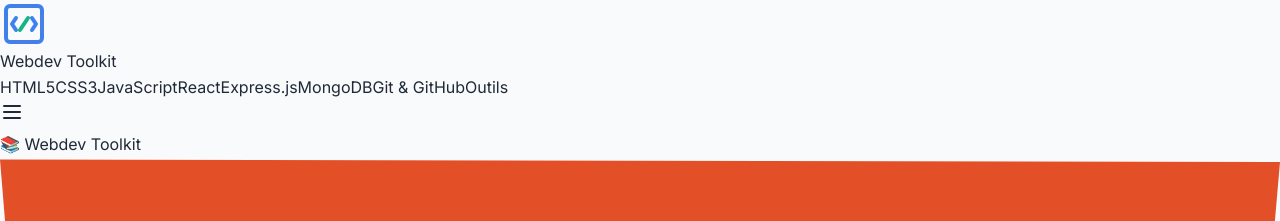
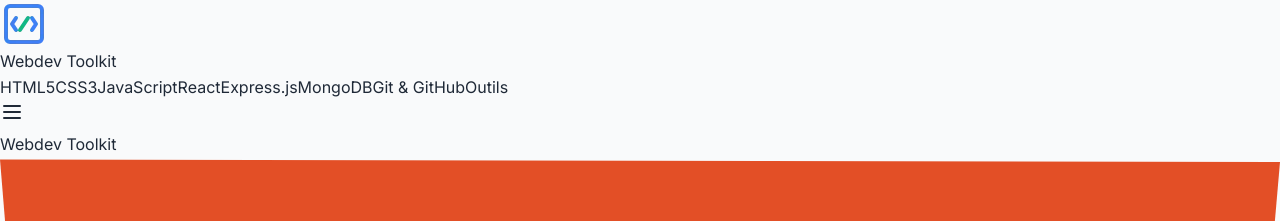
Before and after one commit to Florian-vidal/Webdev-Toolkit, a React (Vite) app: page / in a window 1280 px wide. Shown: the top 221 px of the page. Built offline with nearby package versions, Linux system fonts and the light colour scheme; the HTML template or start-up script is replaced by a standard one.

Commit message:
Update Home.jsx

```diff
--- a/src/pages/Home.jsx
+++ b/src/pages/Home.jsx
@@ -14,9 +14,7 @@
 
   return (
     <div className="p-6 max-w-7xl mx-auto">
-      <h1 className="text-3xl font-bold mb-8 text-center">
-        📚 Webdev Toolkit
-      </h1>
+      <h1 className="text-3xl font-bold mb-8 text-center">Webdev Toolkit</h1>
 
       <div className="grid grid-cols-1 sm:grid-cols-2 md:grid-cols-3 lg:grid-cols-4 gap-6">
         {cheatsheets.map((cat, index) => (
```
